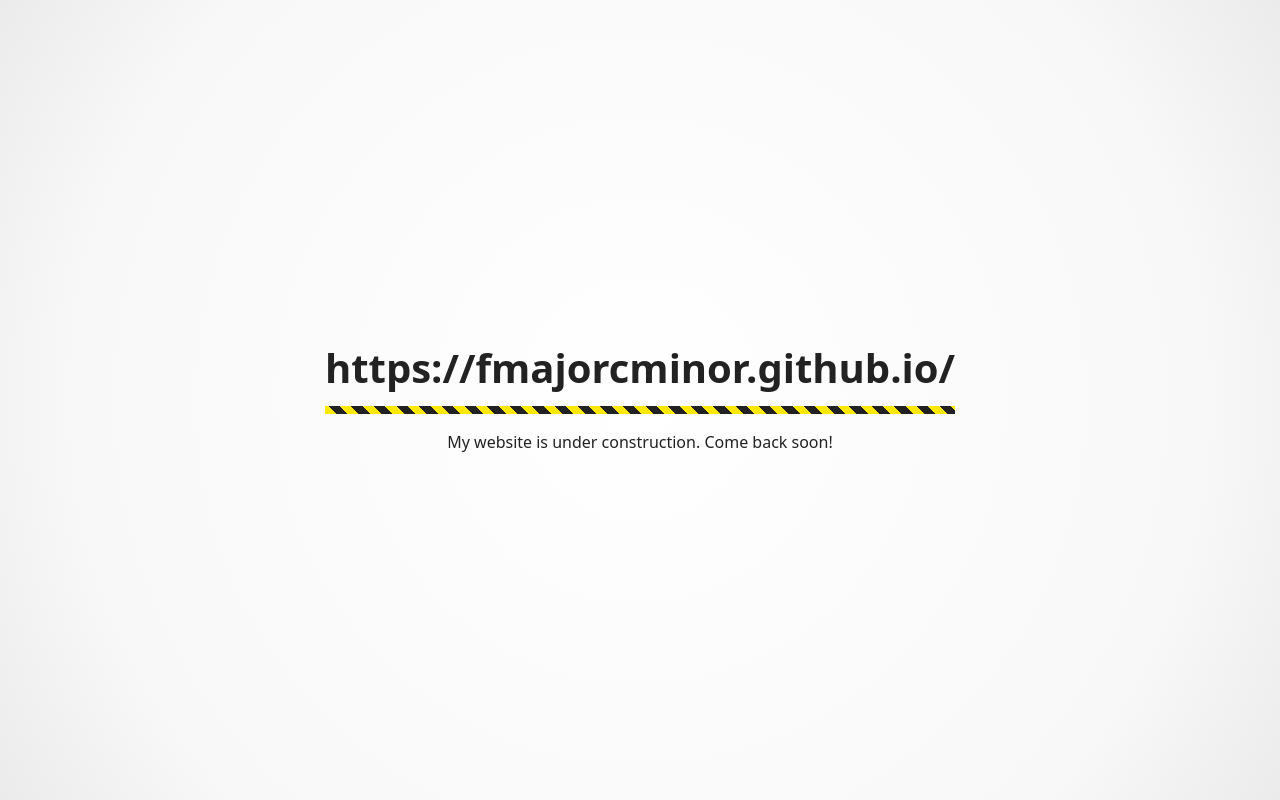
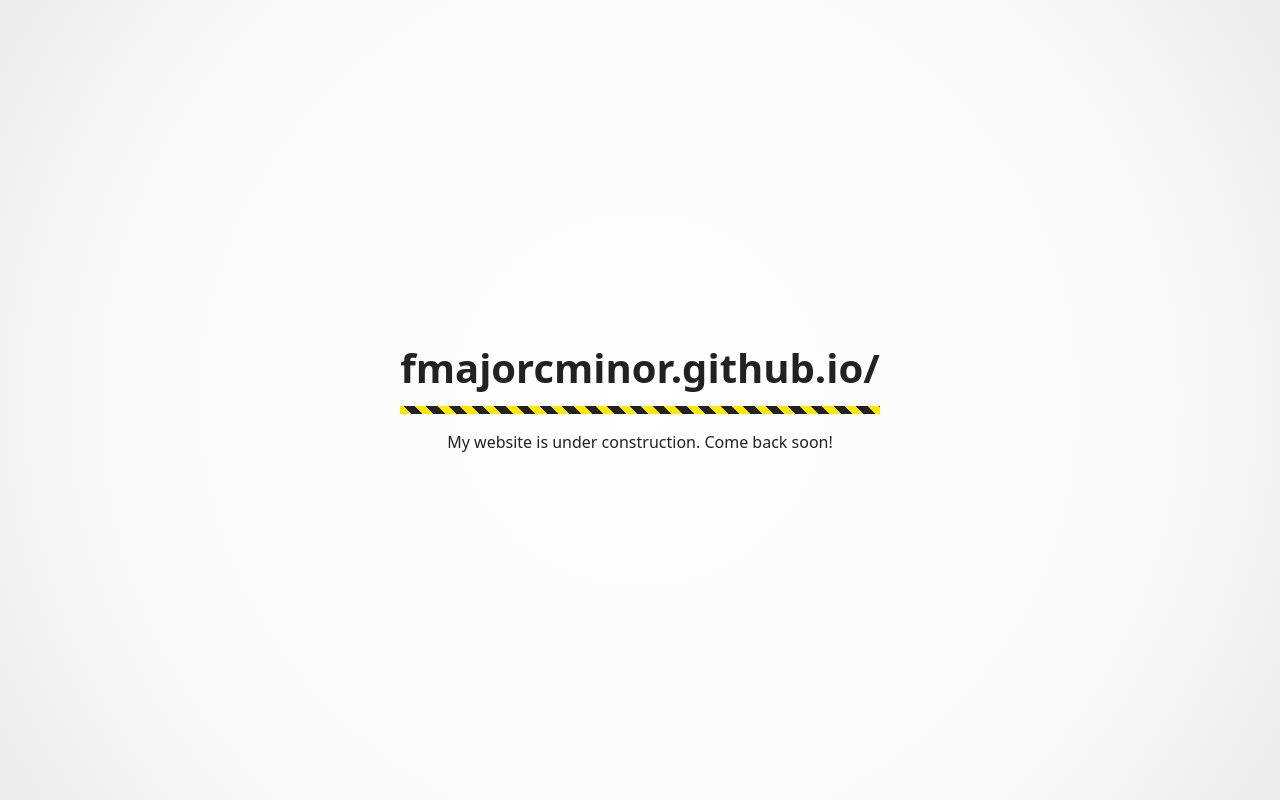
Before and after one commit to fmajorcminor/fmajorcminor.github.io, a plain HTML site: page index.html in a window 1280 px wide. Drawn offline with Linux system fonts and the light colour scheme.

Commit message:
Update index.html

```diff
--- a/index.html
+++ b/index.html
@@ -3,7 +3,7 @@
   <head>
     <meta charset="utf-8">
     <meta name="viewport" content="width=device-width, initial-scale=1">
-    <title>https://fmajorcminor.github.io/</title>
+    <title>fmajorcminor.github.io/</title>
     <style>
       html, body {
         height: 100%;
@@ -53,7 +53,7 @@
   </head>
   <body>
     <main>
-      <h1>https://fmajorcminor.github.io/</h1>
+      <h1>fmajorcminor.github.io/</h1>
       <p>My website is under construction. Come back soon!</p>
     </main>
   </body>
```
